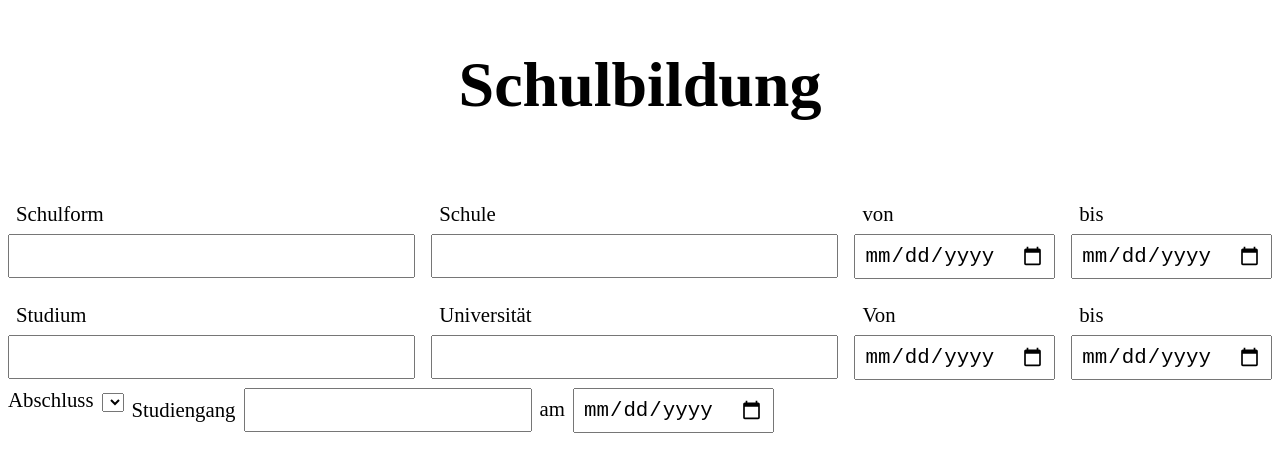
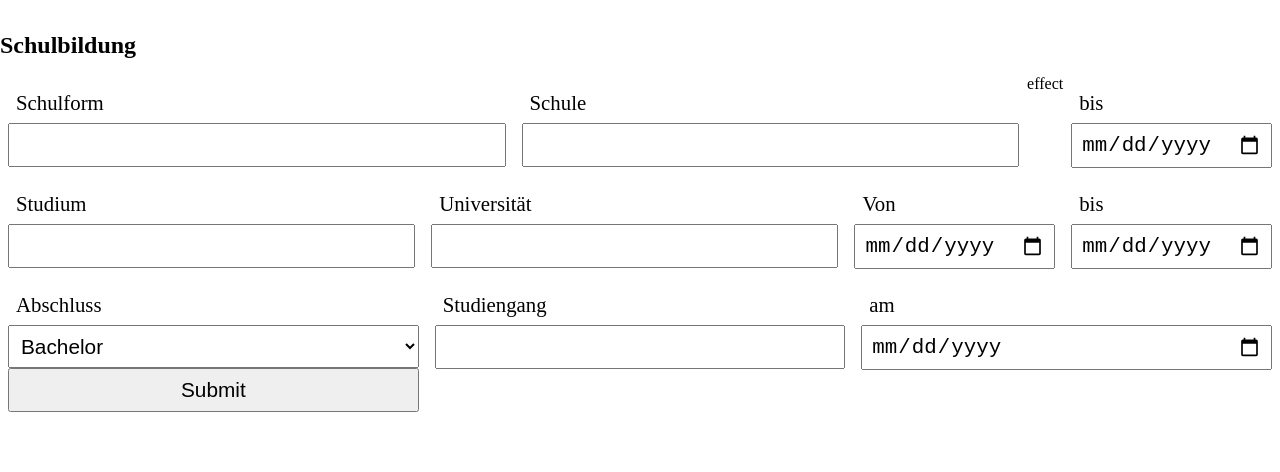
Before and after one commit to Jackeline-Matos/Lebenslauf, a React (Create React App) app in the folder lebenslauf/: page /formular2 in a window 1280 px wide. Shown: the top 472 px of the page. Built offline with nearby package versions, Linux system fonts and the light colour scheme.

Commit message:
bearbeitung

```diff
--- a/lebenslauf/src/components/FormularZwei.css
+++ b/lebenslauf/src/components/FormularZwei.css
@@ -1,6 +1,100 @@
-.flex-zwei {
+* {
+    margin: 0;
+    padding: 0;
+    box-sizing: border-box;
+  }
+  h2 {
+    padding-top: 2rem;
+    /* text-align: center; */
+    padding-bottom: 0.5rem;
+  }
+
+  .zeile {
+    display: flex;
+  }
+  .flex {
     display: flex;
     flex-direction: column;
-    width: 35%;
+    width: 50%;
     margin: 0.5rem;
   }
+  input,
+  label, select {
+    font-size: 1.3rem;
+    padding: 0.5rem;
+  }
+  .cta {
+    position: relative;
+    margin: auto;
+    padding: 12px 18px;
+    transition: all 0.2s ease;
+    border: none;
+    background: none;
+  }
+
+  .cta.zu:before {
+    content: "";
+    position: absolute;
+    top: 0;
+    right: 0;
+    display: block;
+    border-radius: 50px;
+    background: #b1dae7;
+    width: 55px;
+    height: 55px;
+    transition: all 0.3s ease;
+  }
+  .cta.we:before {
+    content: "";
+    position: absolute;
+    top: 0;
+    left: 0;
+    display: block;
+    border-radius: 50px;
+    background: #b1dae7;
+    width: 55px;
+    height: 55px;
+    transition: all 0.3s ease;
+  }
+
+  .cta span {
+    position: relative;
+    font-family: "Ubuntu", sans-serif;
+    font-size: 25px;
+    font-weight: 700;
+    letter-spacing: 0.05em;
+    color: #234567;
+  }
+
+  .cta svg {
+    position: relative;
+    top: 0;
+    margin-left: 10px;
+    fill: none;
+    stroke-linecap: round;
+    stroke-linejoin: round;
+    stroke: #234567;
+    stroke-width: 2;
+    transform: translateX(-5px);
+    transition: all 0.3s ease;
+  }
+
+  .cta:hover:before {
+    width: 100%;
+    background: #b1dae7;
+  }
+
+  .cta:hover svg {
+    transform: translateX(0);
+  }
+
+  .cta:active {
+    transform: scale(0.95);
+  }
+  form {
+    margin-top: 0.5rem;
+  }
+  .buttons {
+    display: flex;
+    margin-top: 3rem;
+  }
--- a/lebenslauf/src/components/FormularZwei.js
+++ b/lebenslauf/src/components/FormularZwei.js
@@ -1,14 +1,15 @@
 import { motion } from "framer-motion";
-import "./Formular.css";
+import "./FormularZwei.css";
 import { useState } from "react";
 const FormularZwei = () => {
+  const [option, setOptions] = useState("Bachelor");
   return (
     <motion.div
       initial={{ width: 0 }}
       animate={{ width: "100vw" }}
       exit={{ x: "window.innerWidth", transition: { duration: 0.1 } }}
     >
-      <h1>Schulbildung</h1>
+      <h2>Schulbildung</h2>
 
       <form>
         <div className="zeile">
@@ -20,11 +21,7 @@ const FormularZwei = () => {
             <label htmlFor="vorname">Schule</label>
             <input type="text" id="schule" />
           </div>
-          <div className="flex-eins">
-            <label>von</label>
-            <input type="date" id="start-schule" />
-          </div>
-
+          effect
           <div className="flex-eins">
             <label>bis</label>
             <input type="date" id="end-schule" />
@@ -52,20 +49,20 @@ const FormularZwei = () => {
         </div>
 
         <div className="zeile">
-          <div className="flex-zwei">
+          <div className="flex">
             <label>Abschluss</label>
             <select>
-              <option value="grapefruit"></option>
-              <option value="lime"></option>
-              <option selected value="coconut"></option>
-              <option value="mango"></option>
+              <option value="bachelor">Bachelor</option>
+              <option value="master">Master</option>
+              <option value="diplom">Diplom</option>
             </select>
+            <input type="submit" value="Submit" />
           </div>
-          <div className="flex-zwei">
+          <div className="flex">
             <label>Studiengang</label>
             <input type="text" id="universitat" />
           </div>
-          <div className="flex-zwei">
+          <div className="flex">
             <label>am</label>
             <input type="date" id="end-universitat" />
           </div>
```
